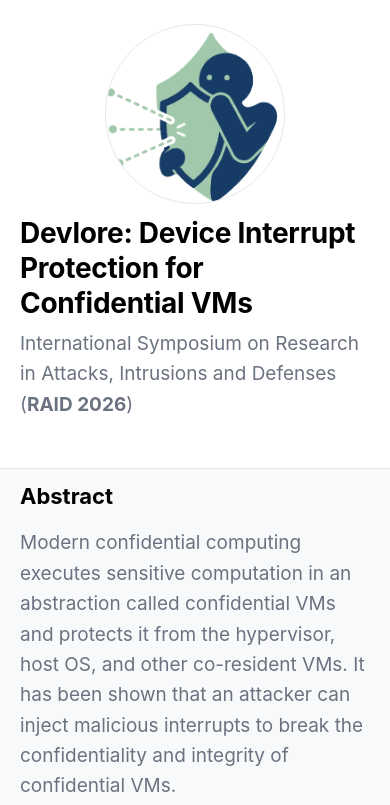
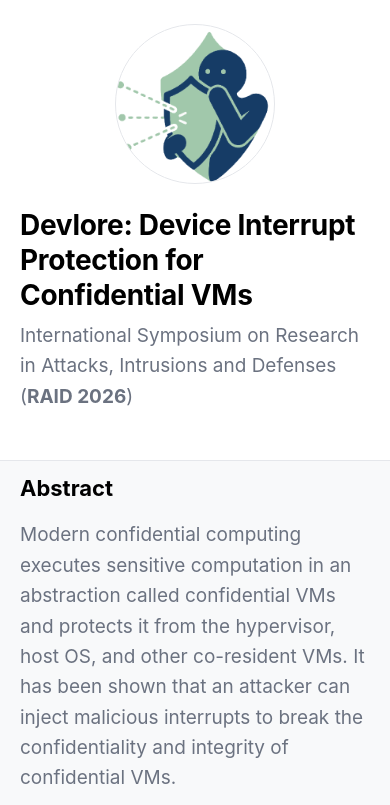
Before and after one commit to sectrs-devlore/sectrs-devlore.github.io, a website: page index.html in a window 390 px wide. Shown: the top 805 px of the page. Drawn offline with Linux system fonts and the light colour scheme.

Commit message:
improve logo on mobile

```diff
--- a/index.html
+++ b/index.html
@@ -228,8 +228,8 @@
     body { font-size: 18px; }
     .hero { padding-top: 24px; padding-bottom: 24px; }
     .hero h1 { font-size: 28px; }
-    .hero-row { flex-direction: column-reverse; align-items: flex-start; gap: 12px; }
-    .logo { width: 180px; height: 180px; align-self: center; }
+    .hero-row { flex-direction: column-reverse; align-items: flex-start; gap: 24px; }
+    .logo { width: 160px; height: 160px; align-self: center; }
     section.band { padding: 22px 0; }
     .band h2 { font-size: 22px; }
   }
```
